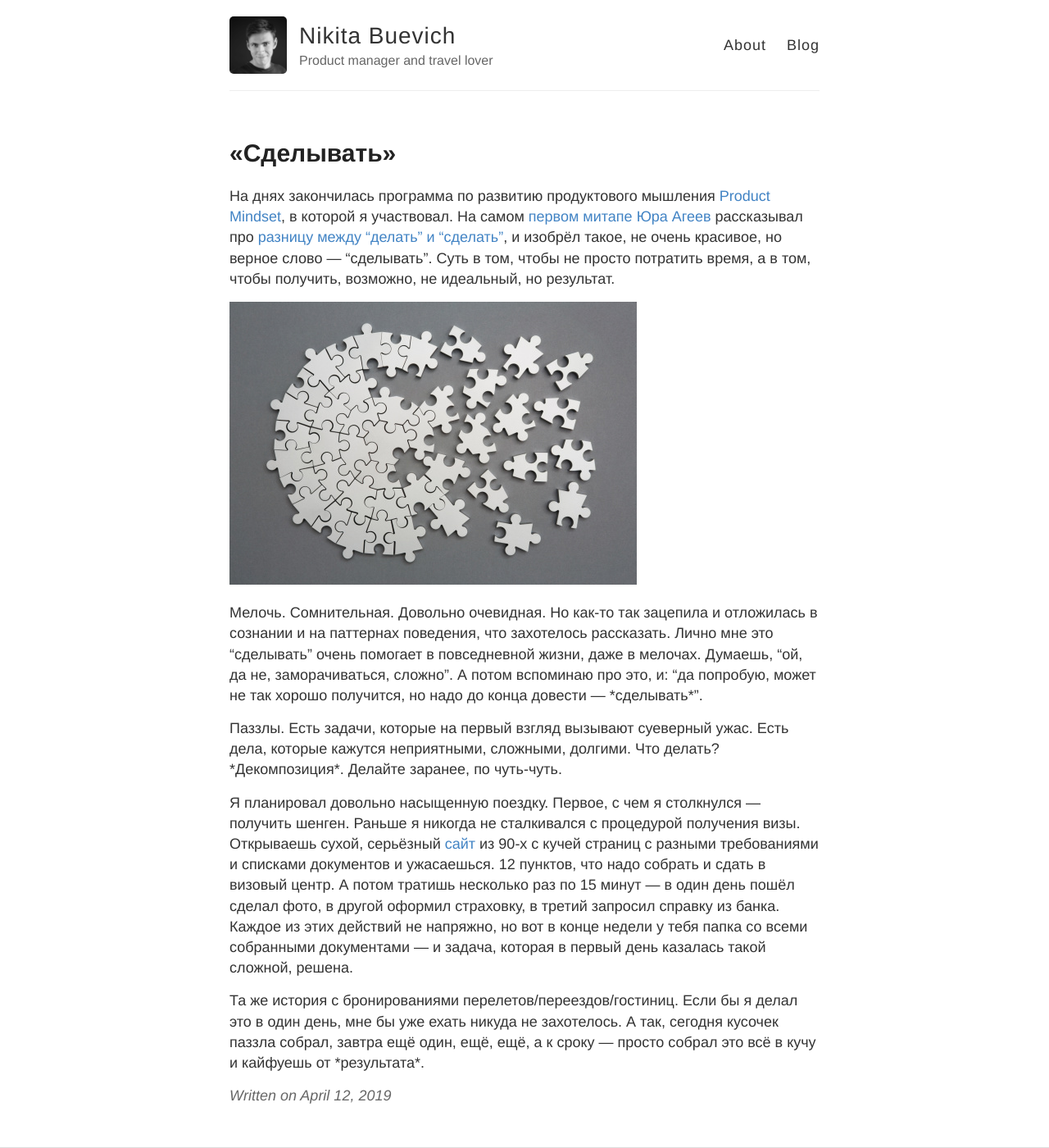
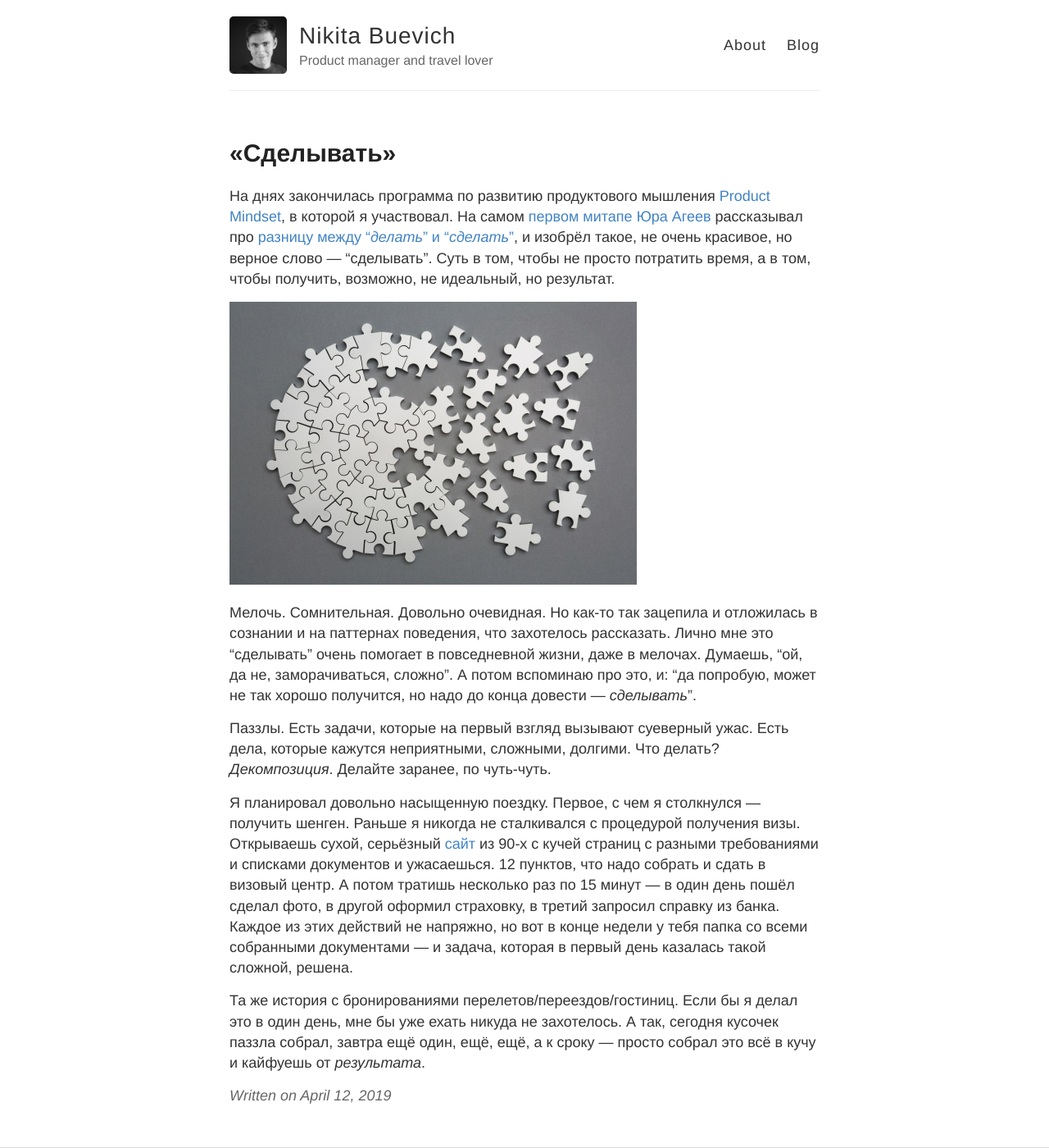
Before and after one commit to sombro/nbuevich.com, a Jekyll site: the page built from blog/_posts/2019-4-12-sdelyvat.md, in a window 1280 px wide and 1400 px high. Shown: the whole window at 82% size. Built offline with Jekyll 4.4.1, drawn with Linux system fonts in a browser that asks for light colours.

```diff
--- a/blog/_posts/2019-4-12-sdelyvat.md
+++ b/blog/_posts/2019-4-12-sdelyvat.md
@@ -5,15 +5,15 @@ categories: [business]
 tags: [business, lifestyle, time_management]
 ---
 
-На днях закончилась программа по развитию продуктового мышления [Product Mindset](https://productsense.io/mindset), в которой я участвовал. На самом [первом митапе](https://youtu.be/eQ_VcSg3V7k) [Юра Агеев](https://www.facebook.com/ageev.yuri) рассказывал про [разницу между “делать” и “сделать”](https://bureau.ru/bb/soviet/20160121/), и изобрёл такое, не очень красивое, но верное слово — “сделывать”. Суть в том, чтобы не просто потратить время, а в том, чтобы получить, возможно, не идеальный, но результат.
+На днях закончилась программа по развитию продуктового мышления [Product Mindset](https://productsense.io/mindset), в которой я участвовал. На самом [первом митапе](https://youtu.be/eQ_VcSg3V7k) [Юра Агеев](https://www.facebook.com/ageev.yuri) рассказывал про [разницу между “*делать*” и “*сделать*”](https://bureau.ru/bb/soviet/20160121/), и изобрёл такое, не очень красивое, но верное слово — “сделывать”. Суть в том, чтобы не просто потратить время, а в том, чтобы получить, возможно, не идеальный, но результат.
 
 ![Puzzle](/static/blog/20190412/puzzle.jpg)
 <!--more-->
 
-Мелочь. Сомнительная. Довольно очевидная. Но как-то так зацепила и отложилась в сознании и на паттернах поведения, что захотелось рассказать. Лично мне это “сделывать” очень помогает в повседневной жизни, даже в мелочах. Думаешь, “ой, да не, заморачиваться, сложно”. А потом вспоминаю про это, и: “да попробую, может не так хорошо получится, но надо до конца довести — \*сделывать\*”.
+Мелочь. Сомнительная. Довольно очевидная. Но как-то так зацепила и отложилась в сознании и на паттернах поведения, что захотелось рассказать. Лично мне это “сделывать” очень помогает в повседневной жизни, даже в мелочах. Думаешь, “ой, да не, заморачиваться, сложно”. А потом вспоминаю про это, и: “да попробую, может не так хорошо получится, но надо до конца довести — *сделывать*”.
 
-Паззлы. Есть задачи, которые на первый взгляд вызывают суеверный ужас. Есть дела, которые кажутся неприятными, сложными, долгими. Что делать? \*Декомпозиция\*. Делайте заранее, по чуть-чуть.
+Паззлы. Есть задачи, которые на первый взгляд вызывают суеверный ужас. Есть дела, которые кажутся неприятными, сложными, долгими. Что делать? *Декомпозиция*. Делайте заранее, по чуть-чуть.
 
 Я планировал довольно насыщенную поездку. Первое, с чем я столкнулся — получить шенген. Раньше я никогда не сталкивался с процедурой получения визы. Открываешь сухой, серьёзный [сайт](https://blsspain-russia.com/moscow/index.php) из 90-х с кучей страниц с разными требованиями и списками документов и ужасаешься. 12 пунктов, что надо собрать и сдать в визовый центр. А потом тратишь несколько раз по 15 минут — в один день пошёл сделал фото, в другой оформил страховку, в третий запросил справку из банка. Каждое из этих действий не напряжно, но вот в конце недели у тебя папка со всеми собранными документами — и задача, которая в первый день казалась такой сложной, решена.
 
-Та же история с бронированиями перелетов/переездов/гостиниц. Если бы я делал это в один день, мне бы уже ехать никуда не захотелось. А так, сегодня кусочек паззла собрал, завтра ещё один, ещё, ещё, а к сроку — просто собрал это всё в кучу и кайфуешь от \*результата\*.
+Та же история с бронированиями перелетов/переездов/гостиниц. Если бы я делал это в один день, мне бы уже ехать никуда не захотелось. А так, сегодня кусочек паззла собрал, завтра ещё один, ещё, ещё, а к сроку — просто собрал это всё в кучу и кайфуешь от *результата*.
```
